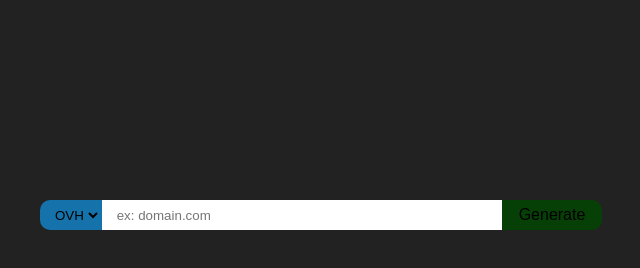
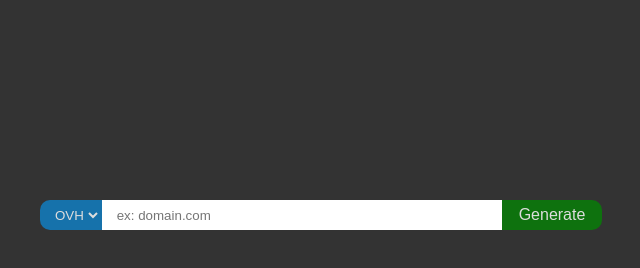
Before and after one commit to opetru9/links_generator, a plain HTML site: page index.html in a window 1280 px wide. Shown: the whole page, without its empty margins (319-959 px from the left). Drawn offline with Linux system fonts and the light colour scheme.

Commit message:
styles_update

```diff
--- a/style.css
+++ b/style.css
@@ -1,7 +1,8 @@
 body{
-    background-color:#222;
+    background-color:#333;
     margin: 0;
     padding: 0;
+    color: #ddd;
 }
 .inputSection{
     width: 100%;
@@ -27,9 +28,13 @@ body{
    height: 30px;
    padding-left: 10px;
    cursor: pointer;
+   color: #ddd;
+}
+.inputSection .container .wrapper .selectBox form select{
+    outline: #1672ab;
 }
 .inputSection .container .wrapper .selectBox form select:hover{
-    background-color: #5b9dc6;
+    background-color: #223863;
     transition: .5s;
 }
 .inputSection .container .inputBox input{
@@ -48,17 +53,18 @@ body{
     outline: 1px solid rgb(83, 9, 9);
 }
 #myInput:focus.valid {
-    outline: 1px solid #074007;
+    outline: 1px solid #0b6b0b;
 }
 /* Generate button */
 .inputSection .container .wrapper #myBtn{
     width: 100px;
     height: 30px;
     font-size: 16px;
-    background-color:#074007;
+    background-color:#0e720e;
     border-color: transparent;
     border-radius:0 10px 10px 0;
     cursor: pointer;
+    color: #ddd;
 }
 .inputSection .container .wrapper #myBtn:hover{
    background-color: rgba(42, 173, 24, 0.586);
```
